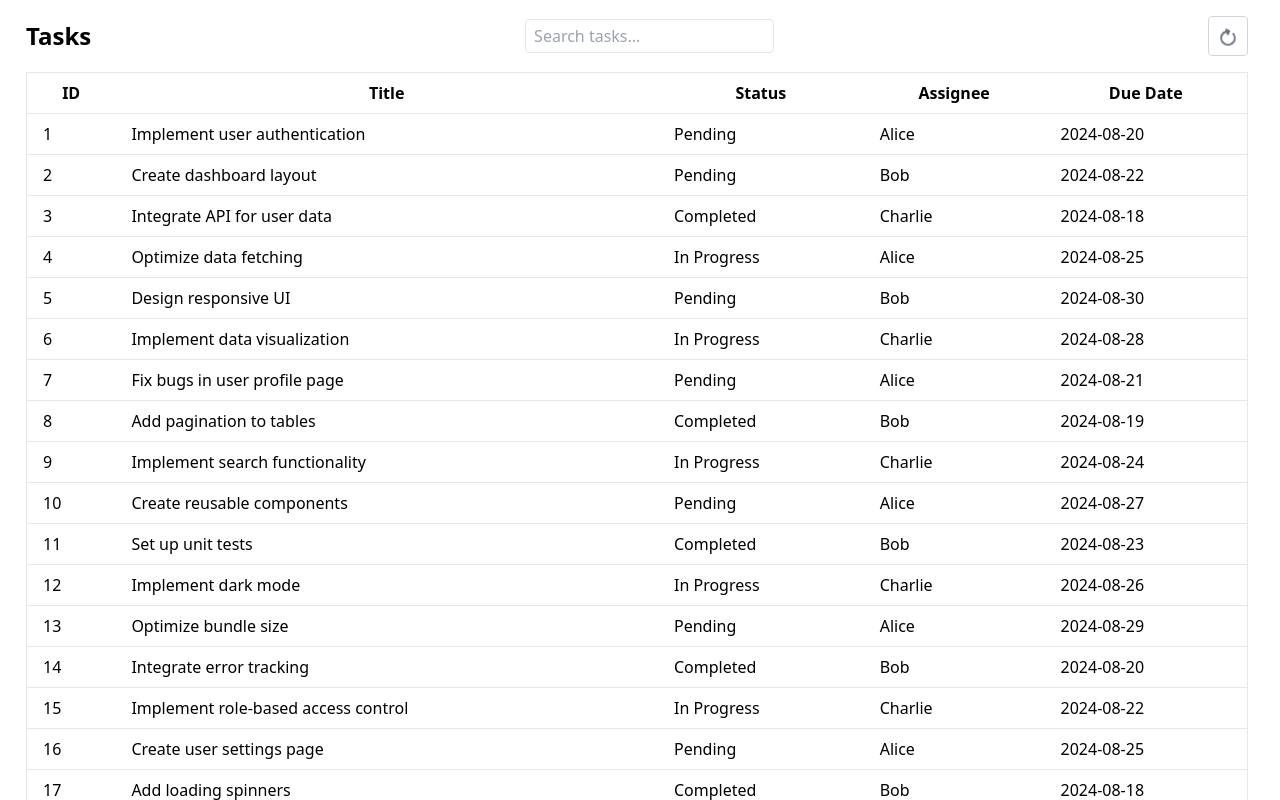
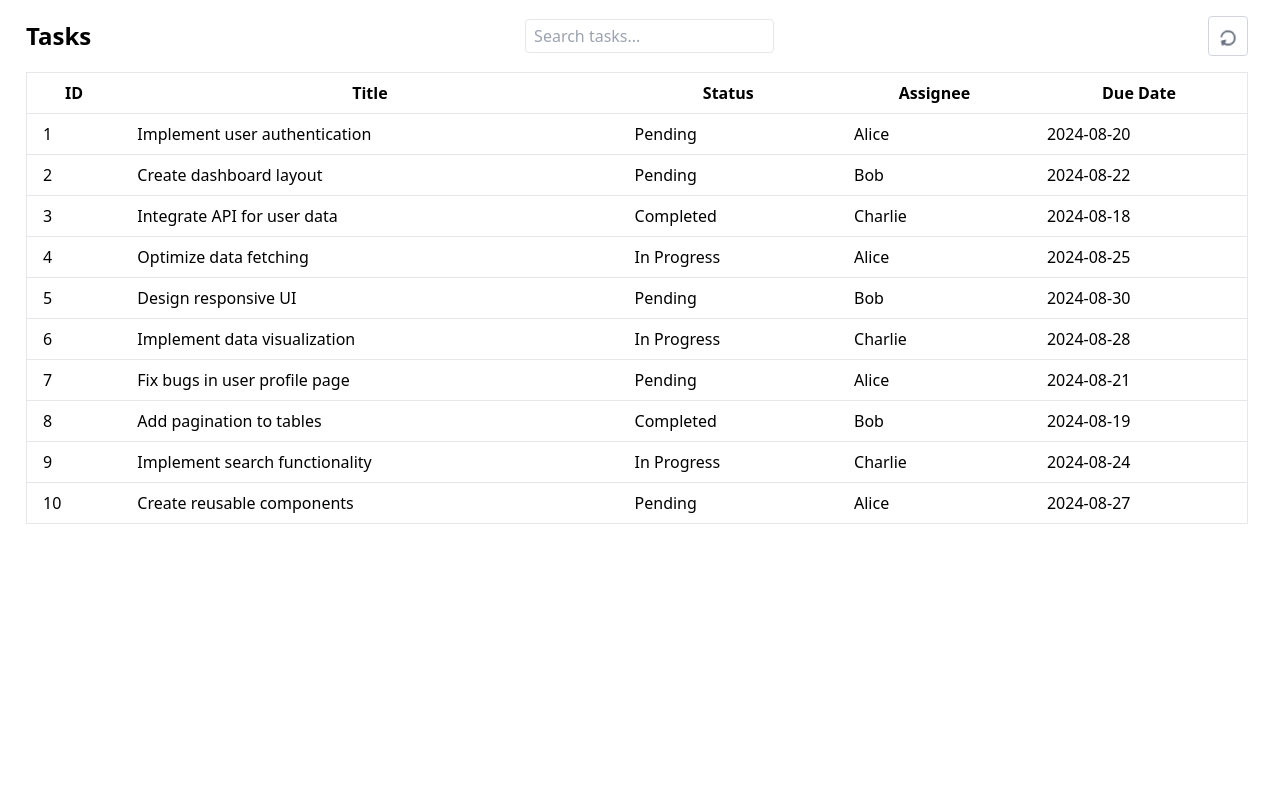
Before and after one commit to varunm0503/he-task-manager, a React app: page / in a window 1280 px wide. Shown: the top 800 px of the page. Built offline with nearby package versions, Linux system fonts and the light colour scheme.

Commit message:
update readme

```diff
--- a/src/App.js
+++ b/src/App.js
@@ -4,7 +4,7 @@ import data from "./data";
 import React from 'react';
 
 export default function App() {
-  let tasks = [...data];
+  let tasks = [...data].slice(0, 10);
 
   const loadTasks = () => {
     return new Promise((resolve, reject) => {
```
Also changed, not shown: src/setupTests.js (deleted, +0 -2 lines), 1 other file (tests, documents, lock files or other folders).
